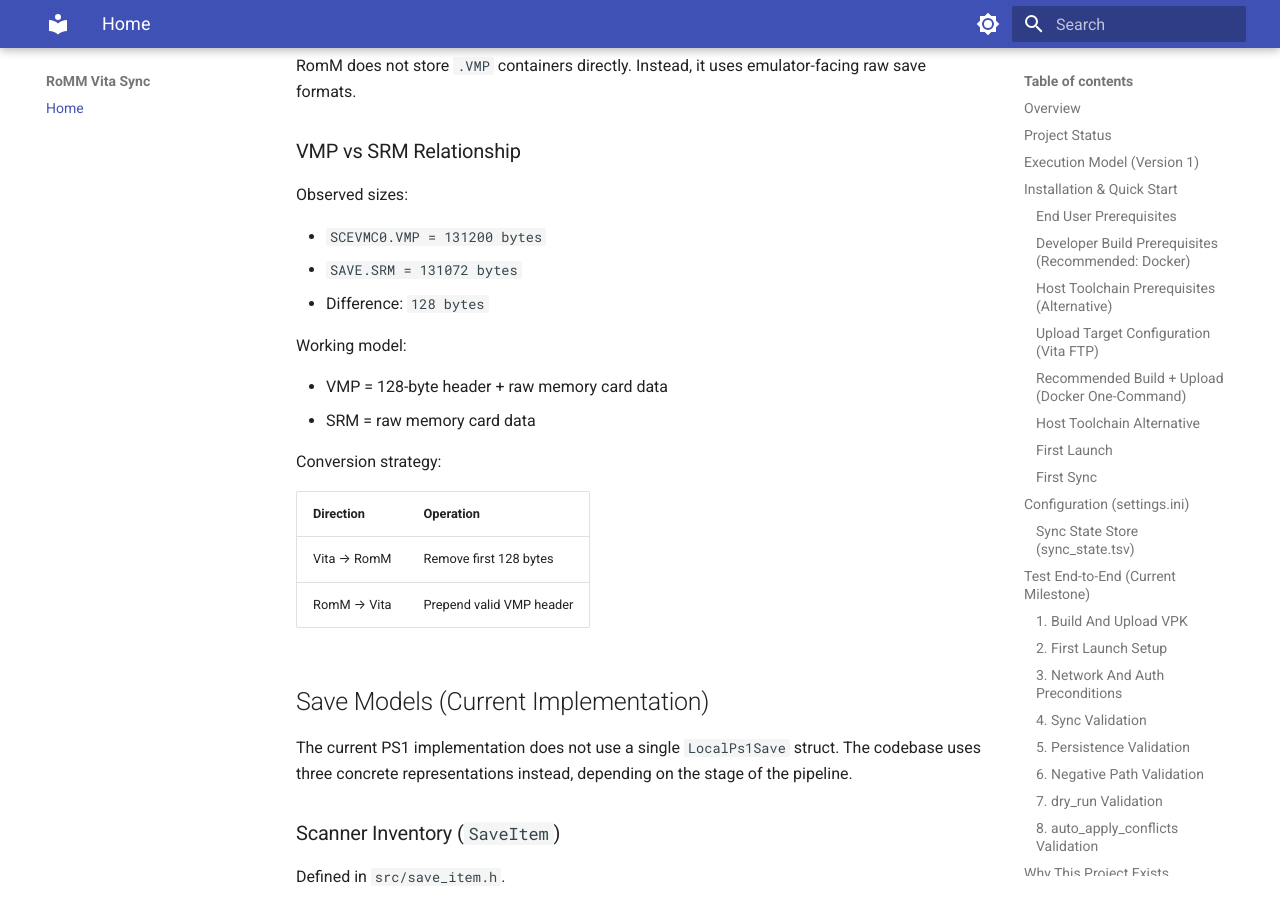
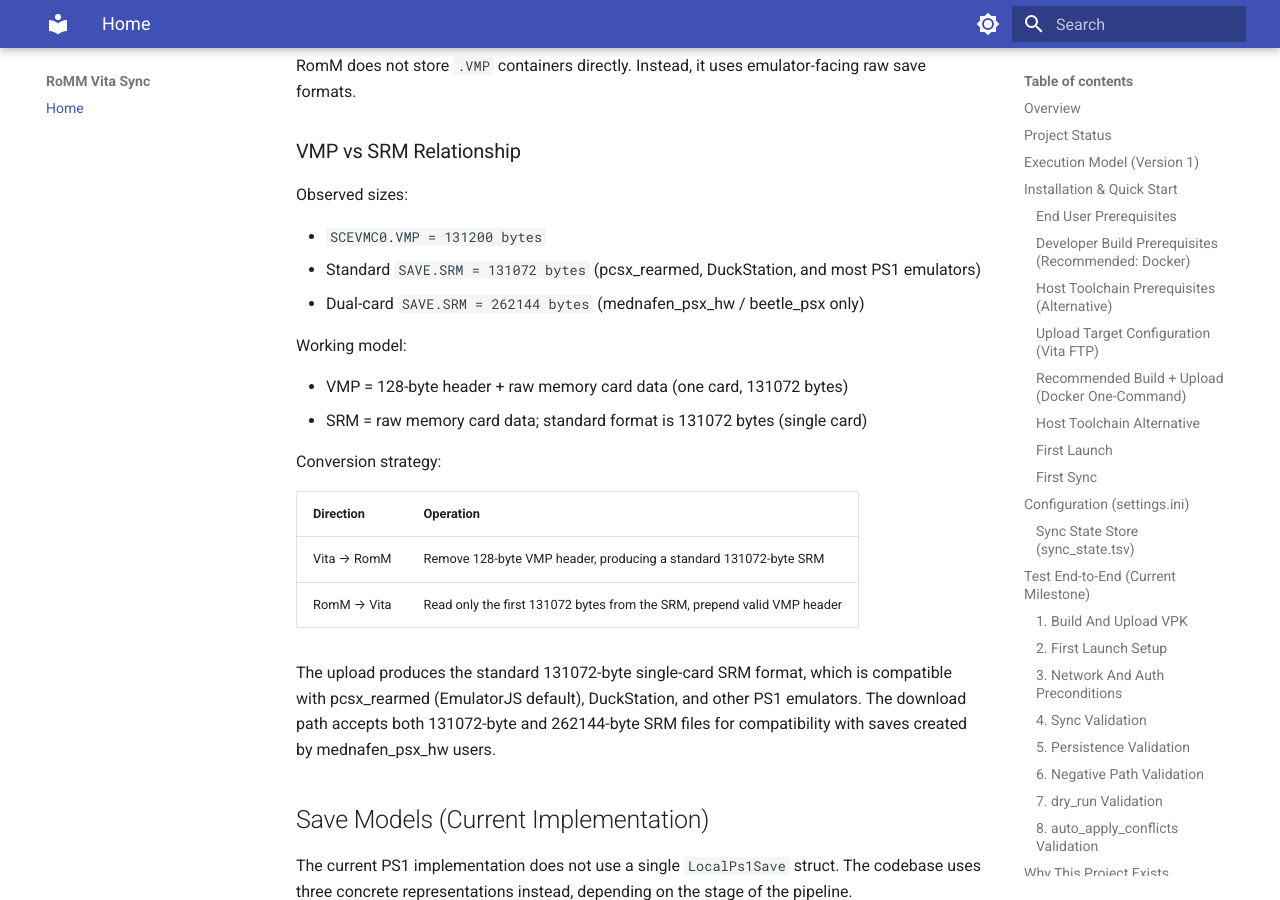
Before and after one commit to sangimed/romm-vita-sync, an MkDocs documentation site: the page built from docs/index.md, in a window 1280 px wide and 900 px high, scrolled down 12378 px. Built offline with MkDocs 1.6.1 and Material for MkDocs 9.7.7, drawn with Linux system fonts in a browser that asks for light colours.

Commit message:
fix(vmp_srm_converter): update SRM conversion logic for compatibility

```diff
--- a/docs/index.md
+++ b/docs/index.md
@@ -385,20 +385,25 @@ RomM does not store `.VMP` containers directly. Instead, it uses emulator-facing
 Observed sizes:
 
 - `SCEVMC0.VMP = 131200 bytes`
-- `SAVE.SRM = 131072 bytes`
-- Difference: `128 bytes`
+- Standard `SAVE.SRM = 131072 bytes` (pcsx_rearmed, DuckStation, and most PS1 emulators)
+- Dual-card `SAVE.SRM = 262144 bytes` (mednafen_psx_hw / beetle_psx only)
 
 Working model:
 
-- VMP = 128-byte header + raw memory card data
-- SRM = raw memory card data
+- VMP = 128-byte header + raw memory card data (one card, 131072 bytes)
+- SRM = raw memory card data; standard format is 131072 bytes (single card)
 
 Conversion strategy:
 
 | Direction | Operation |
 |-----------|-----------|
-| Vita → RomM | Remove first 128 bytes |
-| RomM → Vita | Prepend valid VMP header |
+| Vita → RomM | Remove 128-byte VMP header, producing a standard 131072-byte SRM |
+| RomM → Vita | Read only the first 131072 bytes from the SRM, prepend valid VMP header |
+
+The upload produces the standard 131072-byte single-card SRM format, which is compatible
+with pcsx_rearmed (EmulatorJS default), DuckStation, and other PS1 emulators.
+The download path accepts both 131072-byte and 262144-byte SRM files for compatibility
+with saves created by mednafen_psx_hw users.
 
 ## Save Models (Current Implementation)
 
```
Also changed, not shown: 2 other files.
